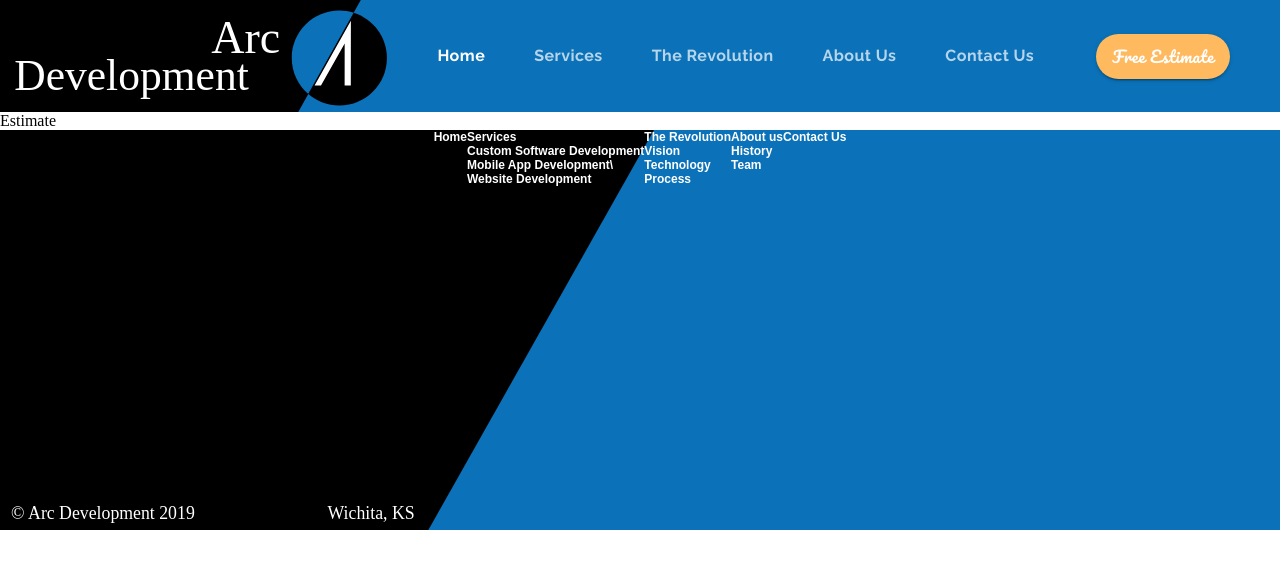
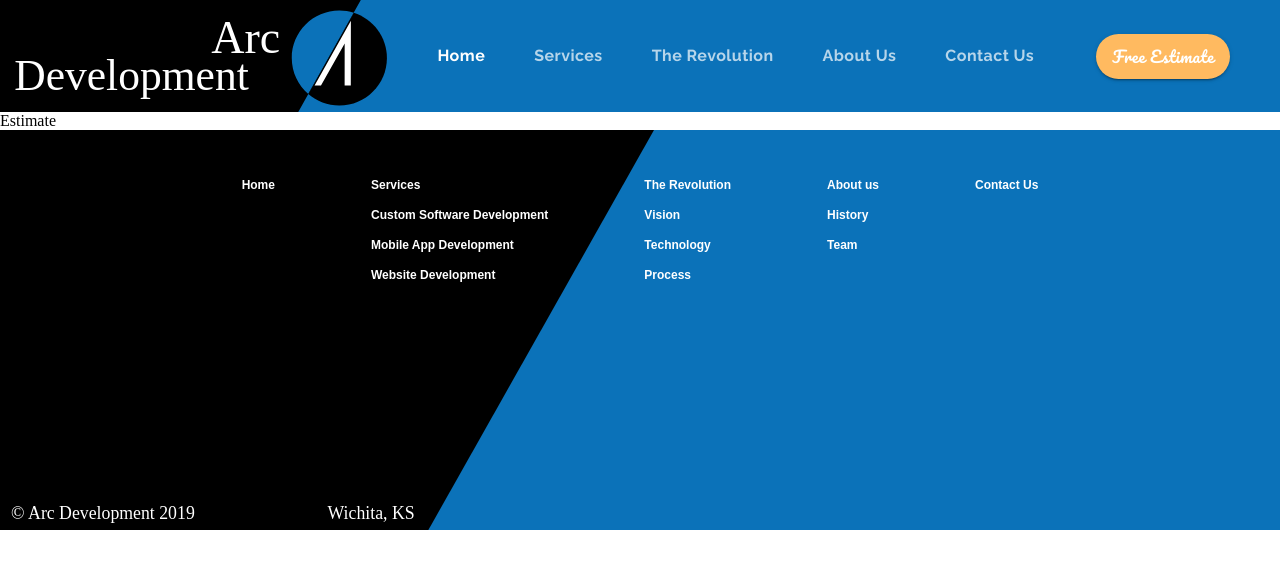
Before and after one commit to KNMohamed/arcdevelopment, a React (Create React App) app: page /estimate in a window 1280 px wide. Shown: the top 568 px of the page. Built offline with nearby package versions, Linux system fonts and the light colour scheme.

Commit message:
Created footer navigation and formatting

```diff
--- a/src/components/App.js
+++ b/src/components/App.js
@@ -1,4 +1,4 @@
-import React from "react";
+import React, { useState } from "react";
 import Header from "./ui/Header";
 import { ThemeProvider } from "@material-ui/core/styles";
 import theme from "./ui/Theme";
@@ -6,12 +6,24 @@ import { BrowserRouter as Router, Route, Switch } from "react-router-dom";
 import Footer from "./ui/Footer";
 
 function App() {
+  const [selectedIndex, setSelectedIndex] = useState(0);
+  const [value, setValue] = useState(0);
+
   return (
     <ThemeProvider theme={theme}>
       <Router>
-        <Header />
+        <Header
+          value={value}
+          setValue={setValue}
+          selectedIndex={selectedIndex}
+          setSelectedIndex={setSelectedIndex}
+        />
         <Switch>
-          <Route exact path="/" component={() => <div>Home</div>} />
+          <Route
+            exact
+            path="/"
+            component={() => <div style={{ height: "2000px" }}>Home</div>}
+          />
           <Route exact path="/services" component={() => <div>Services</div>} />
           <Route
             exact
@@ -33,7 +45,11 @@ function App() {
           <Route exact path="/contact" component={() => <div>Contact</div>} />
           <Route exact path="/estimate" component={() => <div>Estimate</div>} />
         </Switch>
-        <Footer/>
+        <Footer
+          setValue={setValue}
+          selectedIndex={selectedIndex}
+          setSelectedIndex={setSelectedIndex}
+        />
       </Router>
     </ThemeProvider>
   );
--- a/src/components/ui/Footer.js
+++ b/src/components/ui/Footer.js
@@ -29,63 +29,162 @@ const useStyles = makeStyles((theme) => ({
     fontFamily: "arial",
     fontSize: "0.75rem",
     fontWeight: "bold",
+    textDecoration: "none",
+  },
+  gridItem: {
+    margin: "3em",
   },
 }));
-export default function Footer() {
+export default function Footer(props) {
   const classes = useStyles();
 
   return (
     <footer className={classes.footer}>
       <Grid container className={classes.mainContainer}>
-        <Grid item>
-          <Grid container direction="column">
-            <Grid item className={classes.link}>
+        <Grid item className={classes.gridItem}>
+          <Grid container direction="column" spacing={2}>
+            <Grid
+              item
+              component={Link}
+              onClick={() => props.setValue(0)}
+              to="/"
+              className={classes.link}
+            >
               Home
             </Grid>
           </Grid>
         </Grid>
-        <Grid item>
-          <Grid container direction="column">
-            <Grid item className={classes.link}>
+        <Grid item className={classes.gridItem}>
+          <Grid container direction="column" spacing={2}>
+            <Grid
+              item
+              component={Link}
+              onClick={() => props.setValue(1)}
+              to="/services"
+              className={classes.link}
+            >
               Services
             </Grid>
-            <Grid item className={classes.link}>
+            <Grid
+              item
+              component={Link}
+              onClick={() => {
+                props.setValue(1);
+                props.setSelectedIndex(0);
+              }}
+              to="/customsoftware"
+              className={classes.link}
+            >
               Custom Software Development
             </Grid>
-            <Grid item className={classes.link}>
-              Mobile App Development\
+            <Grid
+              item
+              component={Link}
+              onClick={() => {
+                props.setValue(1);
+                props.setSelectedIndex(1);
+              }}
+              to="/mobileapps"
+              className={classes.link}
+            >
+              Mobile App Development
             </Grid>
-            <Grid item className={classes.link}>
+            <Grid
+              item
+              component={Link}
+              onClick={() => {
+                props.setValue(1);
+                props.setSelectedIndex(2);
+              }}
+              to="/websites"
+              className={classes.link}
+            >
               Website Development
             </Grid>
           </Grid>
         </Grid>
-        <Grid item>
-          <Grid container direction="column">
-            <Grid item className={classes.link}>
+        <Grid item className={classes.gridItem}>
+          <Grid container direction="column" spacing={2}>
+            <Grid
+              item
+              component={Link}
+              onClick={() => props.setValue(2)}
+              to="/revolution"
+              className={classes.link}
+            >
               The Revolution
             </Grid>
-            <Grid item className={classes.link}>
+            <Grid
+              item
+              component={Link}
+              onClick={() => props.setValue(2)}
+              to="/revolution"
+              className={classes.link}
+            >
               Vision
             </Grid>
-            <Grid item className={classes.link}>
+            <Grid
+              item
+              component={Link}
+              onClick={() => props.setValue(2)}
+              to="/revolution"
+              className={classes.link}
+            >
               Technology
             </Grid>
-            <Grid item className={classes.link}>
+            <Grid
+              item
+              component={Link}
+              onClick={() => props.setValue(2)}
+              to="/revolution"
+              className={classes.link}
+            >
               Process
             </Grid>
           </Grid>
         </Grid>
-        <Grid item>
-          <Grid container direction="column">
-            <Grid className={classes.link}>About us</Grid>
-            <Grid className={classes.link}>History</Grid>
-            <Grid className={classes.link}>Team</Grid>
+        <Grid item className={classes.gridItem}>
+          <Grid container direction="column" spacing={2}>
+            <Grid
+              item
+              component={Link}
+              onClick={() => props.setValue(3)}
+              to="/about"
+              className={classes.link}
+            >
+              About us
+            </Grid>
+            <Grid
+              item
+              component={Link}
+              onClick={() => props.setValue(3)}
+              to="/about"
+              className={classes.link}
+            >
+              History
+            </Grid>
+            <Grid
+              item
+              component={Link}
+              onClick={() => props.setValue(3)}
+              to="/about"
+              className={classes.link}
+            >
+              Team
+            </Grid>
           </Grid>
         </Grid>
-        <Grid item>
-          <Grid container direction="column">
-            <Grid className={classes.link}>Contact Us</Grid>
+        <Grid item className={classes.gridItem}>
+          <Grid container direction="column" spacing={2}>
+            <Grid
+              item
+              component={Link}
+              onClick={() => props.setValue(4)}
+              to="/contact"
+              className={classes.link}
+            >
+              Contact Us
+            </Grid>
           </Grid>
         </Grid>
       </Grid>
--- a/src/components/ui/Header.js
+++ b/src/components/ui/Header.js
@@ -129,13 +129,11 @@ export default function Header(props) {
   const matches = useMediaQuery(theme.breakpoints.down("md"));
 
   const [openDrawer, setOpenDrawer] = useState(false);
-  const [value, setValue] = useState(0);
   const [anchorEl, setAnchorEl] = useState(null);
   const [openMenu, setOpenMenu] = useState(false);
-  const [selectedIndex, setSelectedIndex] = useState(0);
 
   const handleChange = (e, newValue) => {
-    setValue(newValue);
+    props.setValue(newValue);
   };
 
   const handleClick = (e) => {
@@ -146,7 +144,7 @@ export default function Header(props) {
   const handleMenuItemClick = (e, i) => {
     setAnchorEl(null);
     setOpenMenu(false);
-    setSelectedIndex(i);
+    props.setSelectedIndex(i);
   };
 
   const handleClose = (e) => {
@@ -194,10 +192,13 @@ export default function Header(props) {
     [...menuOptions, ...routes].forEach((route) => {
       switch (window.location.pathname) {
         case `${route.path}`:
-          if (value !== route.activeIndex) {
-            setValue(route.activeIndex);
-            if (route.selectedIndex && route.selectedIndex !== selectedIndex) {
-              setSelectedIndex(route.selectedIndex);
+          if (props.value !== route.activeIndex) {
+            props.setValue(route.activeIndex);
+            if (
+              route.selectedIndex &&
+              route.selectedIndex !== props.selectedIndex
+            ) {
+              props.setSelectedIndex(route.selectedIndex);
             }
           }
           break;
@@ -205,12 +206,12 @@ export default function Header(props) {
           break;
       }
     });
-  }, [value, menuOptions, routes, selectedIndex]);
+  }, [menuOptions, routes, props, props.value, props.selectedIndex]);
 
   const tabs = (
     <React.Fragment>
       <Tabs
-        value={value}
+        value={props.value}
         onChange={handleChange}
         className={classes.tabContainer}
         indicatorColor="primary"
@@ -234,7 +235,7 @@ export default function Header(props) {
         className={classes.button}
         component={Link}
         to="/estimate"
-        onClick={() => setValue(5)}
+        onClick={() => props.setValue(5)}
       >
         Free Estimate
       </Button>
@@ -255,11 +256,11 @@ export default function Header(props) {
             component={Link}
             onClick={(event) => {
               handleMenuItemClick(event, index);
-              setValue(1);
+              props.setValue(1);
             }}
             to={option.path}
             classes={{ root: classes.menuItem }}
-            selected={index === selectedIndex && value === 1}
+            selected={index === props.selectedIndex && props.value === 1}
           >
             {option.name}
           </MenuItem>
@@ -275,11 +276,11 @@ export default function Header(props) {
           key={`${route}${route.activeIndex}`}
           onClick={() => {
             setOpenDrawer(false);
-            setValue(route.activeIndex);
+            props.setValue(route.activeIndex);
           }}
           divider
           button
-          selected={value === route.activeIndex}
+          selected={props.value === route.activeIndex}
           classes={{ selected: classes.drawerItemSelected }}
           component={Link}
           to={route.path}
@@ -292,11 +293,11 @@ export default function Header(props) {
       <ListItem
         onClick={() => {
           setOpenDrawer(false);
-          setValue(5);
+          props.setValue(5);
         }}
         divider
         button
-        selected={value === 5}
+        selected={props.value === 5}
         component={Link}
         to="/estimate"
         classes={{
@@ -343,7 +344,7 @@ export default function Header(props) {
               component={Link}
               to="/"
               className={classes.logoContainer}
-              onClick={() => setValue(0)}
+              onClick={() => props.setValue(0)}
               disableRipple
             >
               <img className={classes.logo} src={logo} alt="Company logo" />
```
